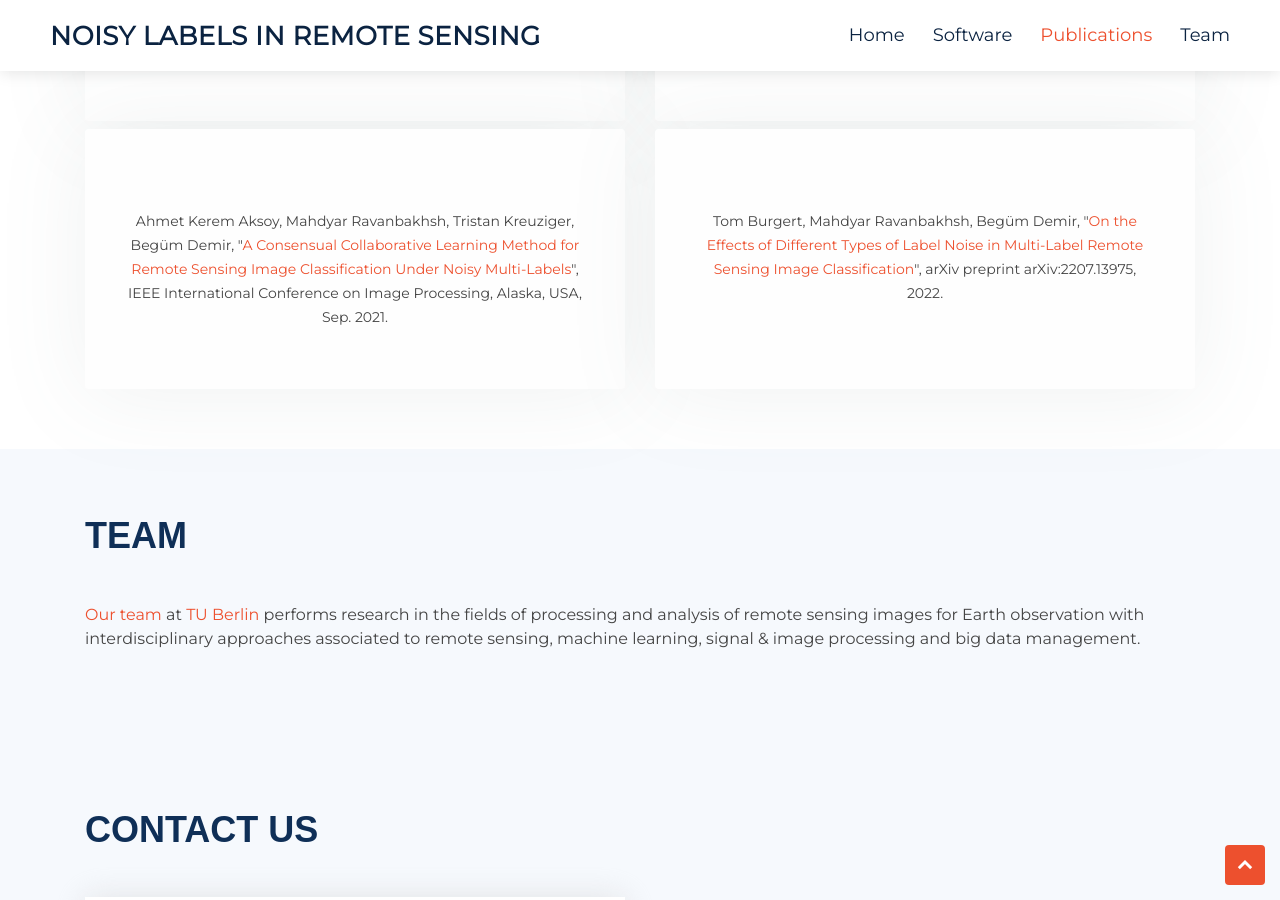
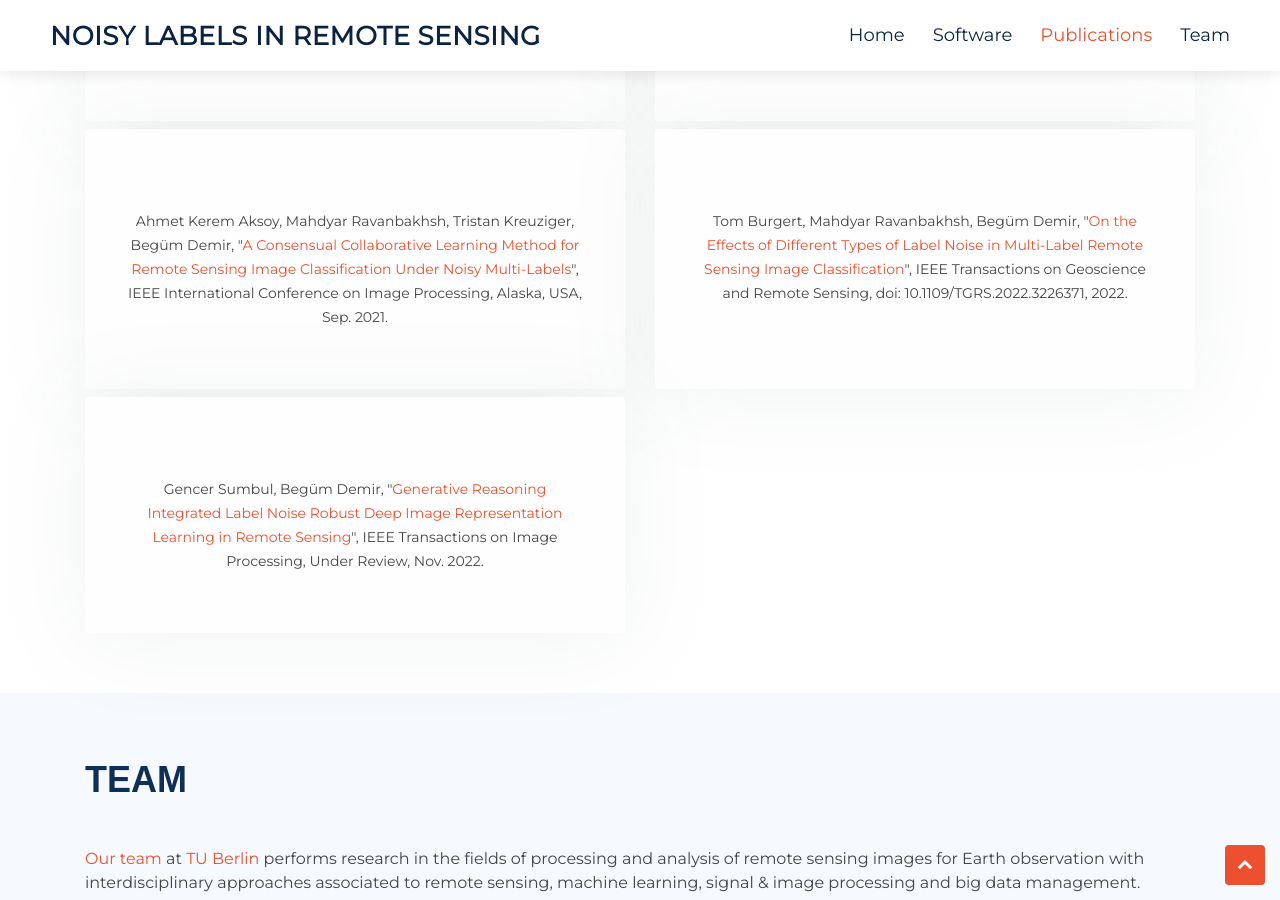
Before and after one commit to rsim-tu-berlin/noisy-label-in-rs.org, a Jekyll site: the page built from index.md, in a window 1280 px wide and 900 px high, scrolled down 2130 px. Built offline with Jekyll 4.4.1, drawn with Linux system fonts in a browser that asks for light colours.

Commit message:
update publications

```diff
--- a/_layouts/page.html
+++ b/_layouts/page.html
@@ -209,7 +209,18 @@
                 <!-- <img class="card-img-top" src="./assets/img/teaser.png" alt="Card image cap"> -->
                 <div class="card-body" style="padding-top: 40px">
                   <p class="card-text">Tom Burgert, Mahdyar Ravanbakhsh, Begüm Demir,
-                    "<a href="https://arxiv.org/abs/2207.13975" target="_blank">On the Effects of Different Types of Label Noise in Multi-Label Remote Sensing Image Classification</a>", arXiv preprint arXiv:2207.13975, 2022.
+                    "<a href="https://arxiv.org/abs/2207.13975" target="_blank">On the Effects of Different Types of Label Noise in Multi-Label Remote Sensing Image Classification</a>", IEEE Transactions on Geoscience and Remote Sensing, doi: 10.1109/TGRS.2022.3226371, 2022.
+                  </p>
+                </div>
+              </div>
+            </div>
+
+            <div class="col-lg-6 col-md-6 d-flex align-items-stretch mt-2 pt-2 mt-md-0" data-aos="zoom-in" data-aos-delay="200">
+              <div class="card">
+                <!-- <img class="card-img-top" src="./assets/img/teaser.png" alt="Card image cap"> -->
+                <div class="card-body" style="padding-top: 40px">
+                  <p class="card-text">Gencer Sumbul, Begüm Demir,
+                    "<a href="https://arxiv.org/abs/2212.01261" target="_blank">Generative Reasoning Integrated Label Noise Robust Deep Image Representation Learning in Remote Sensing</a>", IEEE Transactions on Image Processing, Under Review, Nov. 2022.
                   </p>
                 </div>
               </div>
```
